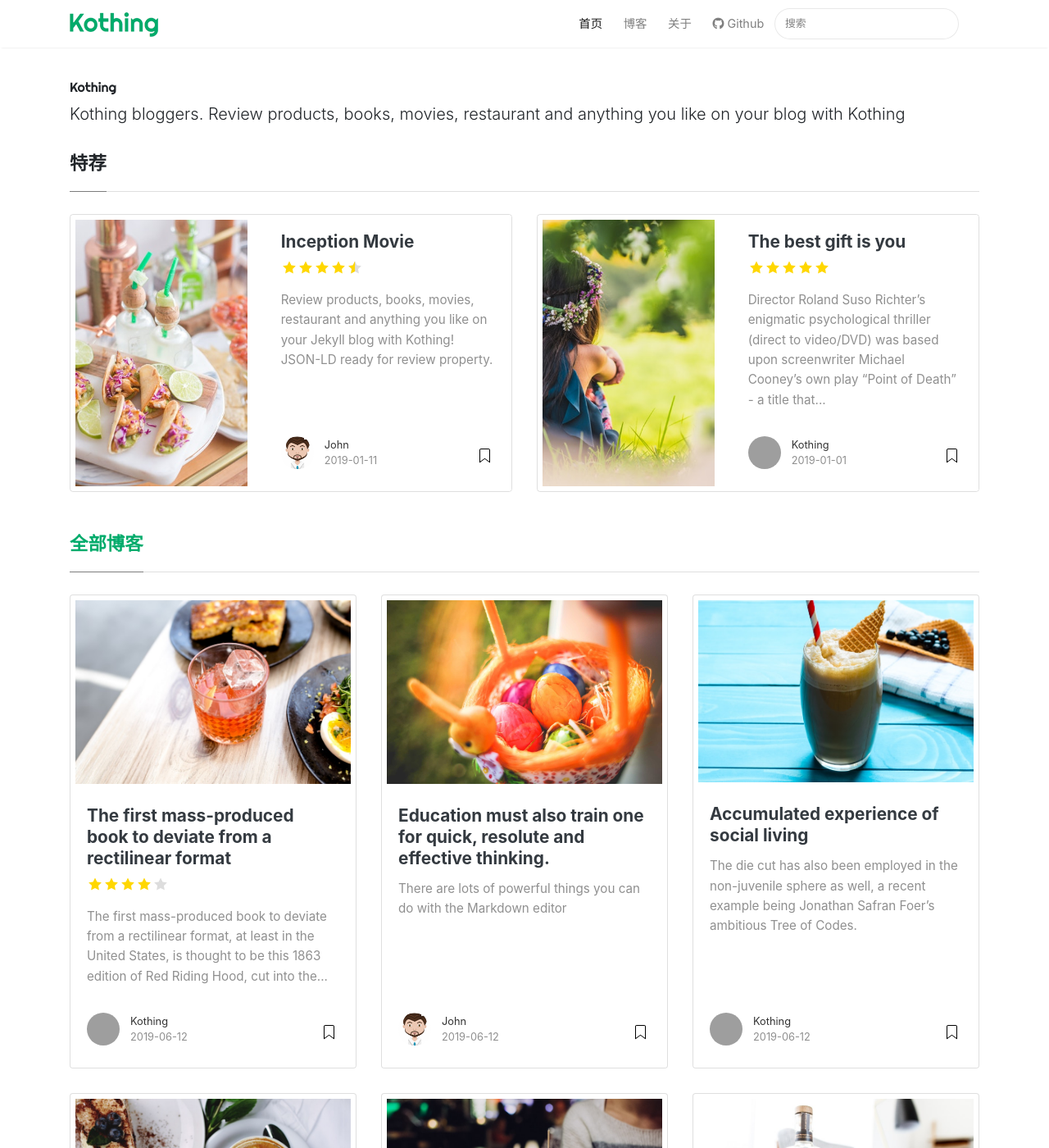
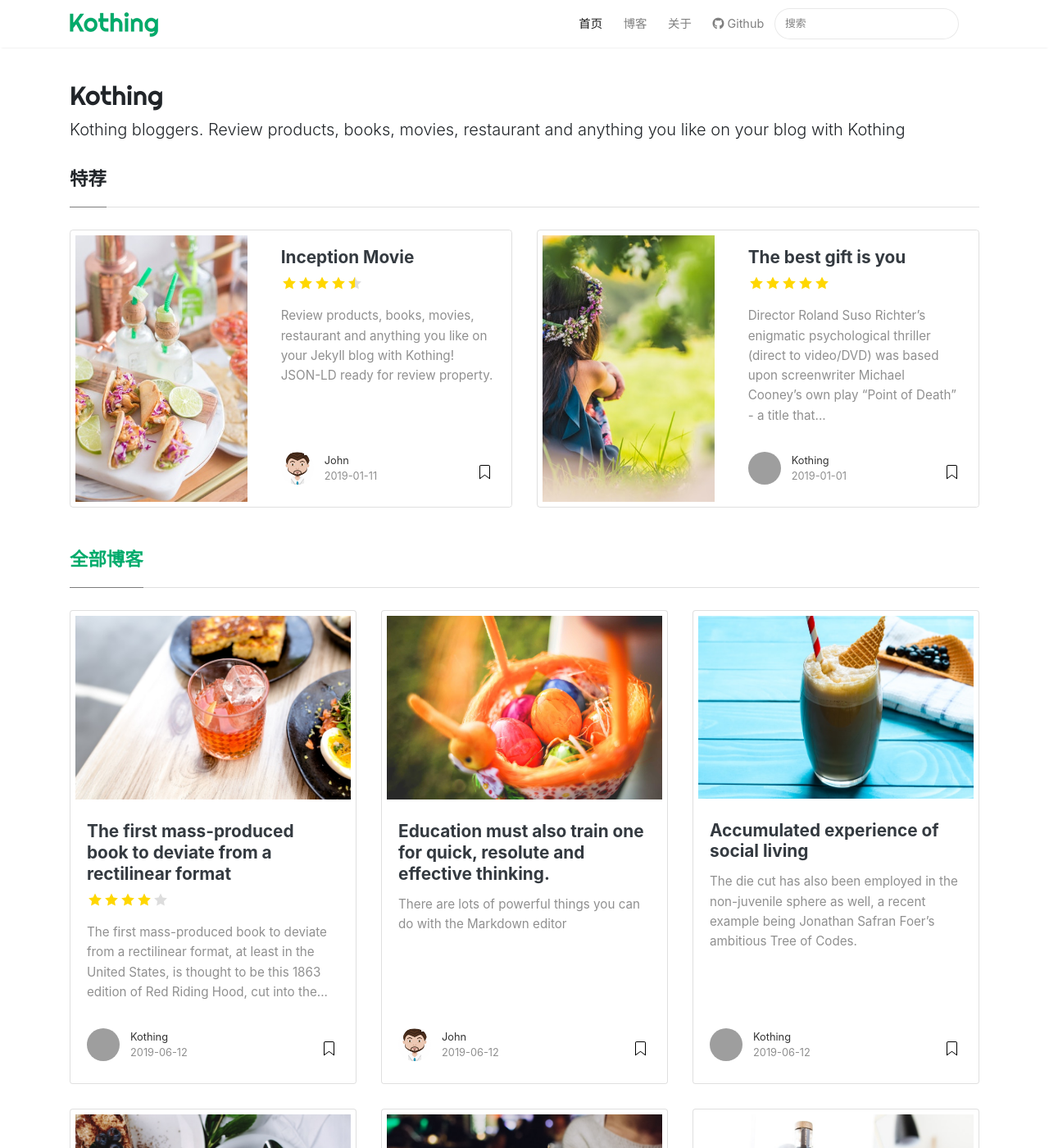
Before and after one commit to kothing/kothing.github.io, a Jekyll site: the page built from index.html, in a window 1280 px wide and 1400 px high. Shown: the whole window at 82% size. Built offline with Jekyll 4.4.1, drawn with Linux system fonts in a browser that asks for light colours; nearby versions of some CDN libraries; the list of posts is cut into pages by our own code; grey boxes are pictures that could not be loaded.

Commit message:
Update screen.css

```diff
--- a/assets/css/screen.css
+++ b/assets/css/screen.css
@@ -7,22 +7,22 @@
     .container {max-width:80%;}
 }
 .h1, h1 {
-    font-size: inherit;
+    font-size: 2.0rem;
 }
 .h2, h2 {
-    font-size: inherit;
+    font-size: 1.6rem;
 }
 .h3, h3 {
-    font-size: inherit;
+    font-size: 1.4rem;
 }
 .h4, h4 {
-    font-size: inherit;
+    font-size: 1.2rem;
 }
 .h5, h5 {
-    font-size: inherit;
+    font-size: 1rem;
 }
 .h6, h6 {
-    font-size: inherit;
+    font-size: 0.8rem;
 }
 
 a {
```
